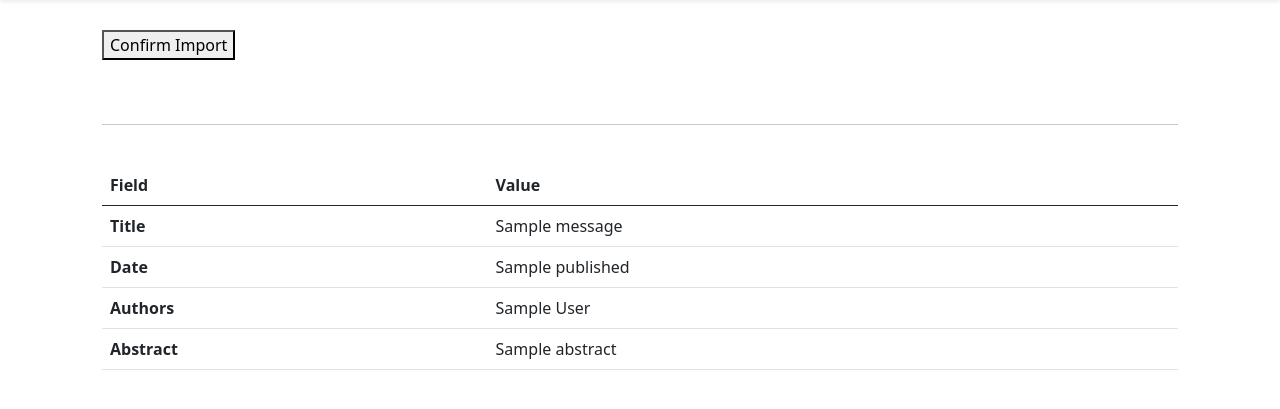
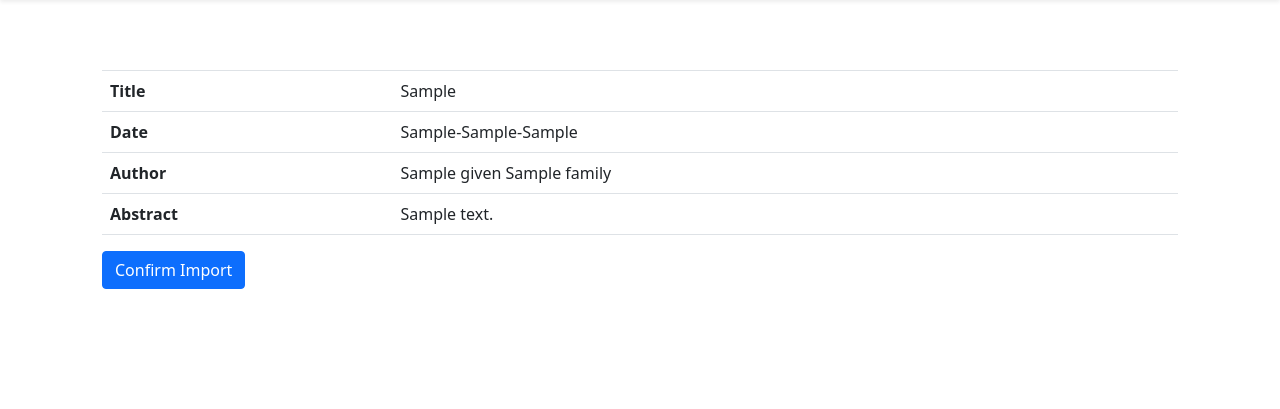
Before and after one commit to johnkeates/Fungalmaterials, a Django app: template fungalmaterials/templates/fungalmaterials/doi_import_preview.html in a window 1280 px wide. Shown: the part 75-484 px from the top of the page. Run offline with Django 4.2, Linux system fonts and the light colour scheme; tables that the repository leaves empty hold one stand-in row (values such as "Sample post"); the template is opened without the code that fills it: values that come from a table or form of the project are taken from there, most other values are stand-ins (such as "Sample title", 1, 10 or a date in 2020); some libraries are stand-ins or nearby versions.

Commit message:
Preview DOI data styled and added checks to either or not display data in a table

```diff
--- a/fungalmaterials/templates/fungalmaterials/doi_import_preview.html
+++ b/fungalmaterials/templates/fungalmaterials/doi_import_preview.html
@@ -1,10 +1,74 @@
 {% extends 'fungalmaterials/base.html' %}
 {% block content %}
 {% load static %}
+
+<br />
+
+<!-- DOI DATA -->
+  <table class="table">
+    <tbody>
+      <tr>
+        <th></th>
+        <td></td>
+      </tr>
+
+      <!-- TITLE -->
+      {% if doi_preview.message.title %}
+      <tr>
+        <th scope="row">Title</th>
+        <td>{{ doi_preview.message.title.0 }}</td>
+      </tr>
+      {% endif %}
+
+      <!-- DATE -->
+      {% if doi_preview.message.published %}
+      <tr>
+        <th scope="row">Date</th>
+        <td>
+        {% for key, value in doi_preview.message.published.items %}
+          {% for item in value %}
+            {% if item.2 %}{{ item.2 }}-{% endif %}{% if item.1 %}{{ item.1 }}-{% endif %}{% if item.0 %}{{ item.0 }}{% endif %}
+          {% endfor %}
+        {% endfor %}
+        </td>
+      </tr>
+      {% endif %}
+
+      <!-- AUTHOR(S) -->
+      {% if doi_preview.message.author %}
+      <tr>
+        <th scope="row">
+          {% if doi_preview.message.author|length == 1 %}
+            Author
+          {% else %}
+            Authors
+          {% endif %}
+        </th>
+        <td>
+          <!-- {{ doi_preview.message.author }} -->
+          {% for author in doi_preview.message.author %}
+              {{ author.given }} {{ author.family }}<br>
+          {% endfor %}
+        </td>
+      </tr>
+      {% endif %}
+
+      <!-- ABSTRACT -->
+      {% if abstract_text %}
+      <tr>
+        <th scope="row">Abstract</th>
+        <td style="text-align: justify;">{{ abstract_text }}</td>
+      </tr>
+      {% endif %}
+
+    </tbody>
+  </table>
+
+<!-- FORM -->
   <form action="{% url 'doi_import' %}" method="post">
       {% csrf_token %}
       {{ form.doi.as_hidden }}
-        <button type="submit">Confirm Import</button>
+      <button type="submit" class="btn btn-primary">Confirm Import</button>
   </form>
 
   {% if form.errors %}
@@ -17,37 +81,5 @@
           </ul>
       </div>
   {% endif %}
-    <br />
-    <br />
-<hr />
-        <br />
-
-    <table class="table">
-      <thead>
-        <tr>
-          <th scope="col">Field</th>
-          <th scope="col">Value</th>
-
-        </tr>
-      </thead>
-      <tbody>
-        <tr>
-          <th scope="row">Title</th>
-          <td>{{ doi_preview.message.title }}</td>
-        </tr>
-        <tr>
-          <th scope="row">Date</th>
-          <td>{{ doi_preview.message.published }}</td>
-        </tr>
-        <tr>
-          <th scope="row">Authors</th>
-          <td>{{ doi_preview.message.author }}</td>
-        </tr>
-        <tr>
-          <th scope="row">Abstract</th>
-          <td>{{ doi_preview.message.abstract }}</td>
-        </tr>
-      </tbody>
-    </table>
 
 {% endblock %}
```
Lines whose indentation alone changed are shown as unchanged.
